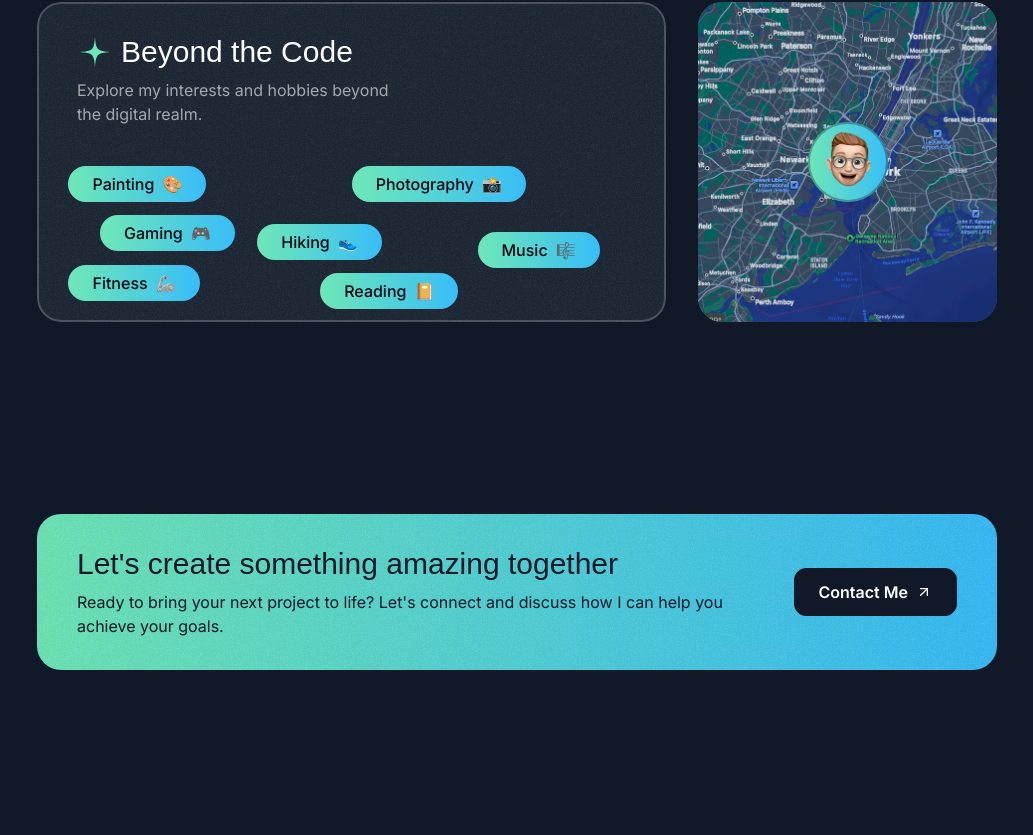
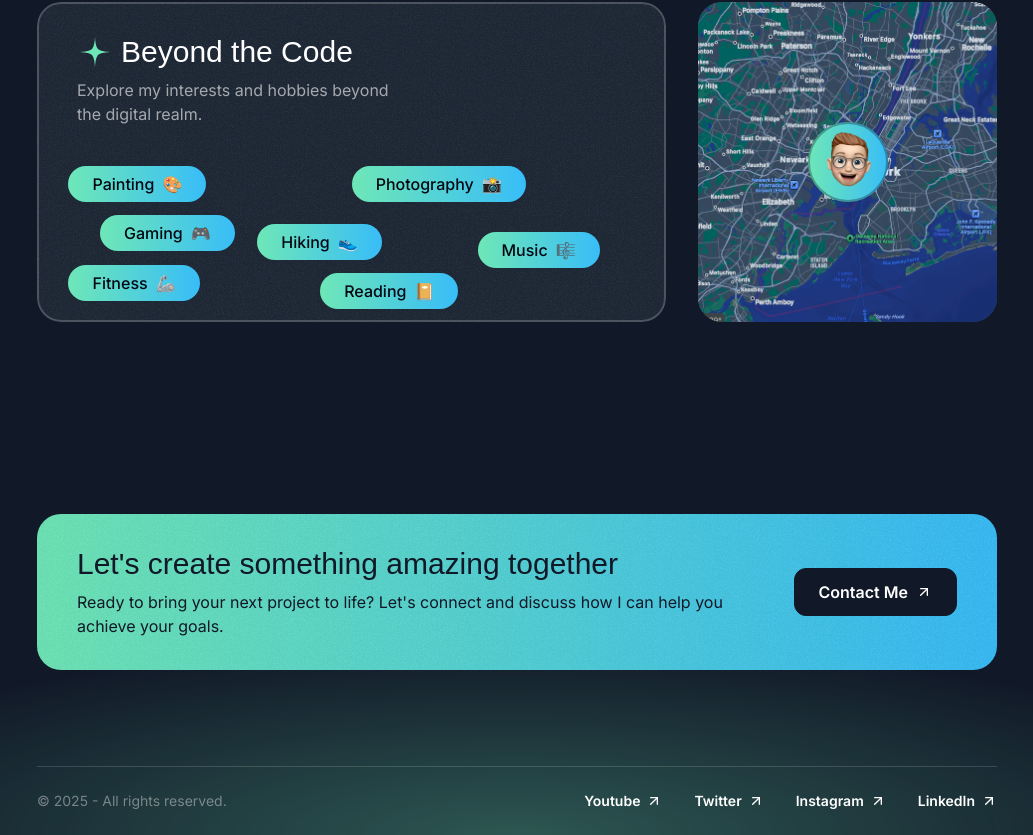
Before and after one commit to Xavier-Tse/React-Portfolio, a Next.js app: page / in a window 1280 px wide. Shown: the part 4458-5293 px from the top of the page, without its empty margins (123-1156 px from the left). Before the commit the page ends 5224 px from the top, so only its background shows below. Built offline with nearby package versions, Linux system fonts and the light colour scheme; a web font is replaced by a local one.

Commit message:
feat: footer section

```diff
--- a/src/app/page.tsx
+++ b/src/app/page.tsx
@@ -5,6 +5,7 @@
 import {TestimonialsSection} from "@/sections/Testimonials";
 import {AboutSection} from "@/sections/About";
 import {ContactSection} from "@/sections/Contact";
+import {Footer} from "@/sections/Footer";
 
 export default function Home() {
   return (
@@ -16,6 +17,7 @@
       <TestimonialsSection />
       <AboutSection />
       <ContactSection />
+      <Footer />
     </div>
   );
 }
--- a/src/sections/Footer.tsx
+++ b/src/sections/Footer.tsx
@@ -1,3 +1,45 @@
+import ArrowUpRightIcon from "@/assets/icons/arrow-up-right.svg";
+
+const footerLinks = [
+  {
+    title: "Youtube",
+    href: "#"
+  },
+  {
+    title: "Twitter",
+    href: "#"
+  },
+  {
+    title: "Instagram",
+    href: "#"
+  },
+  {
+    title: "LinkedIn",
+    href: "#"
+  }
+];
+
 export const Footer = () => {
-  return <div>Footer Section</div>;
+  return (
+    <footer className="relative -z-10 overflow-x-clip">
+      <div className="absolute h-[400px] w-[1600px] bottom-0 left-1/2 -translate-x-1/2 bg-emerald-300/30 [mask-image:radial-gradient(50%_50%_at_bottom,black,transparent)] -z-10">
+
+      </div>
+      <div className="container">
+        <div className="border-t border-white/15 py-6 text-sm flex flex-col md:flex-row md:justify-between items-center gap-8">
+          <div className="text-white/40">
+            &copy; 2025 - All rights reserved.
+          </div>
+          <nav className="flex flex-col md:flex-row items-center gap-8">
+            {footerLinks.map(link => (
+              <a href={link.href} key={link.title} className="inline-flex items-center gap-1.5">
+                <span className="font-semibold">{link.title}</span>
+                <ArrowUpRightIcon className="size-4" />
+              </a>
+            ))}
+          </nav>
+        </div>
+      </div>
+    </footer>
+  );
 };
```
